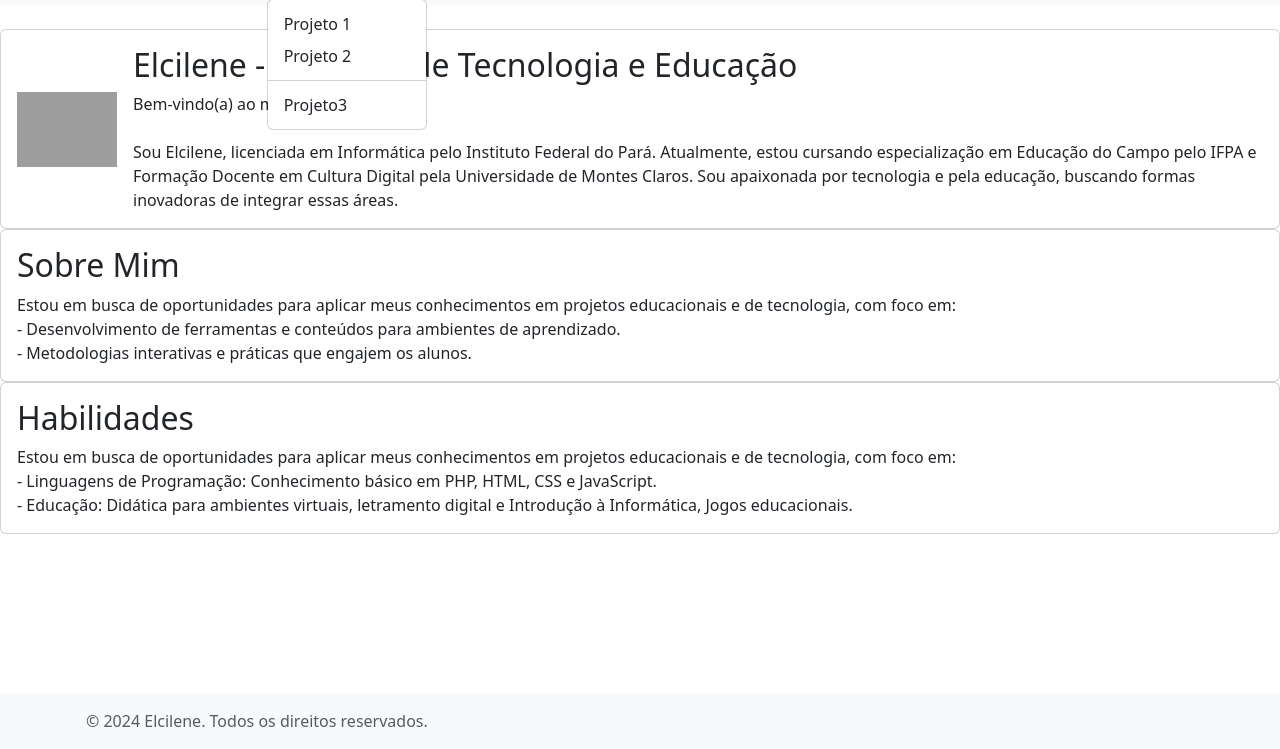
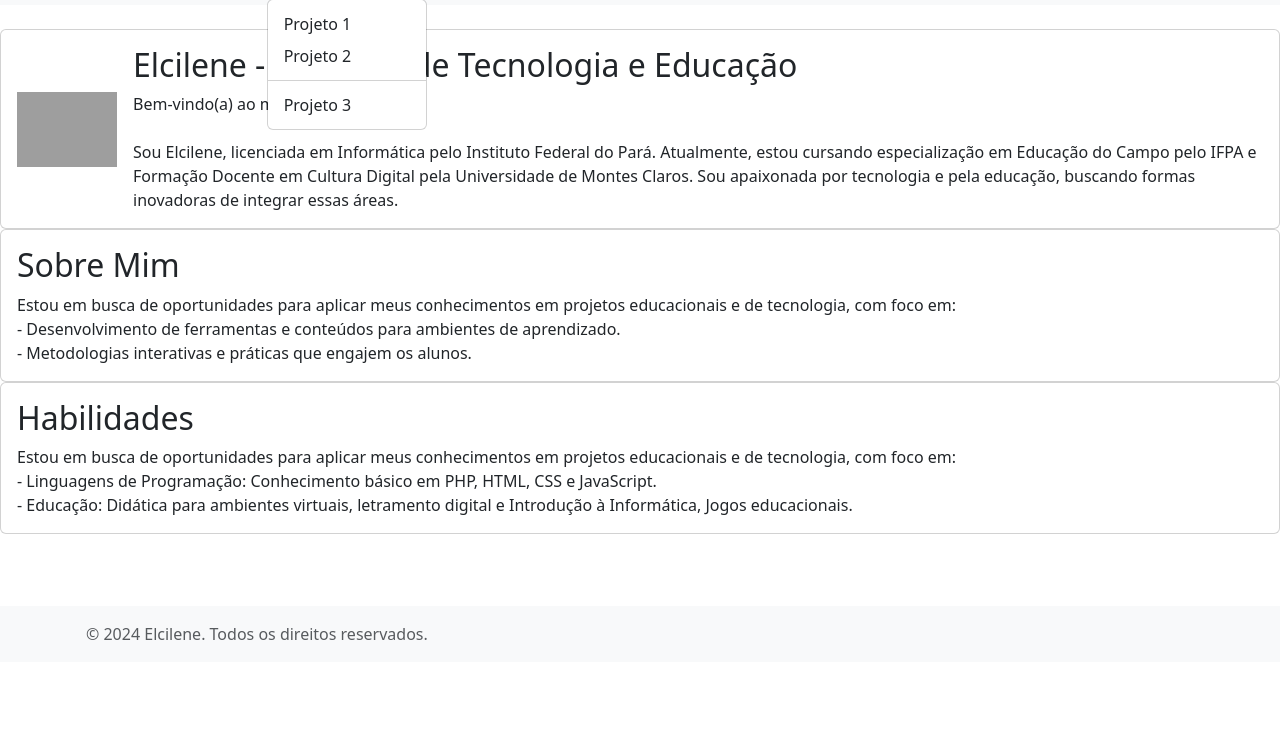
Before and after one commit to lene1109/Elcilene, a plain HTML site: page index.html in a window 1280 px wide. Both pictures are taken after a click on the button "Projetos". Shown: the part 51-800 px from the top of the page. Drawn offline with Linux system fonts and the light colour scheme; grey boxes are pictures that could not be loaded.

Commit message:
Enviando ok

```diff
--- a/index.html
+++ b/index.html
@@ -5,13 +5,11 @@
     <meta name="viewport" content="width=device-width, initial-scale=1">
     <title>Portfólio</title>
     <link rel="stylesheet" href="css/bootstrap.min.css">
-
   </head>
   <body>
     <!--Barra de Navegação-->
     <nav class="navbar navbar-expand-lg bg-body-tertiary">
       <div class="container-fluid">
-
         <a class="navbar-brand" href="#">
           <img src="Imagens/icone.ico" alt="Logo" width="30" height="24" class="d-inline-block align-text-top">
           Elcilene Aragão
@@ -24,7 +22,6 @@
             <li class="nav-item">
               <a class="nav-link active" aria-current="page" href="#">Sobre</a>
             </li>
-
             <li class="nav-item dropdown">
               <a class="nav-link dropdown-toggle" href="#" role="button" data-bs-toggle="dropdown" aria-expanded="false">
                 Projetos
@@ -33,14 +30,12 @@
                 <li><a class="dropdown-item" href="#">Projeto 1</a></li>
                 <li><a class="dropdown-item" href="#">Projeto 2</a></li>
                 <li><hr class="dropdown-divider"></li>
-                <li><a class="dropdown-item" href="#">Projeto3</a></li>
+                <li><a class="dropdown-item" href="#">Projeto 3</a></li>
               </ul>
             </li>
-
             <li class="nav-item">
               <a class="nav-link" href="#">Contatos</a>
             </li>
-
           </ul>
           <form class="d-flex" role="search">
             <input class="form-control me-2" type="search" placeholder="Pesquisar" aria-label="Search">
@@ -48,10 +43,10 @@
           </form>
         </div>
       </div>
-
     </nav>
     <br>
-<!--Aqui começa o corpo do meu site-->
+
+    <!-- Aqui começa o corpo do meu site -->
     <div class="card">
       <div class="card-body">
         <div class="d-flex align-items-center">
@@ -74,7 +69,6 @@
         - Desenvolvimento de ferramentas e conteúdos para ambientes de aprendizado.
         <br>
         - Metodologias interativas e práticas que engajem os alunos.
-
       </div>
     </div>
     <!----------------------------->
@@ -86,20 +80,16 @@
         - Linguagens de Programação: Conhecimento básico em PHP, HTML, CSS e JavaScript.
         <br>
         - Educação: Didática para ambientes virtuais, letramento digital e Introdução à Informática, Jogos educacionais.
-
       </div>
     </div>
     <br><br><br>
-<footer class="footer bg-light text-center text-lg-start fixed-bottom">
+
+    <footer class="footer bg-light text-center text-lg-start">
       <div class="container p-3">
-
         <span class="text-muted">© 2024 Elcilene. Todos os direitos reservados.</span>
       </div>
     </footer>
 
-
-
-
-    <script src="js/bootstrap.bundle.min.js" ></script>
+    <script src="js/bootstrap.bundle.min.js"></script>
   </body>
 </html>
```
Lines whose indentation alone changed are shown as unchanged.
